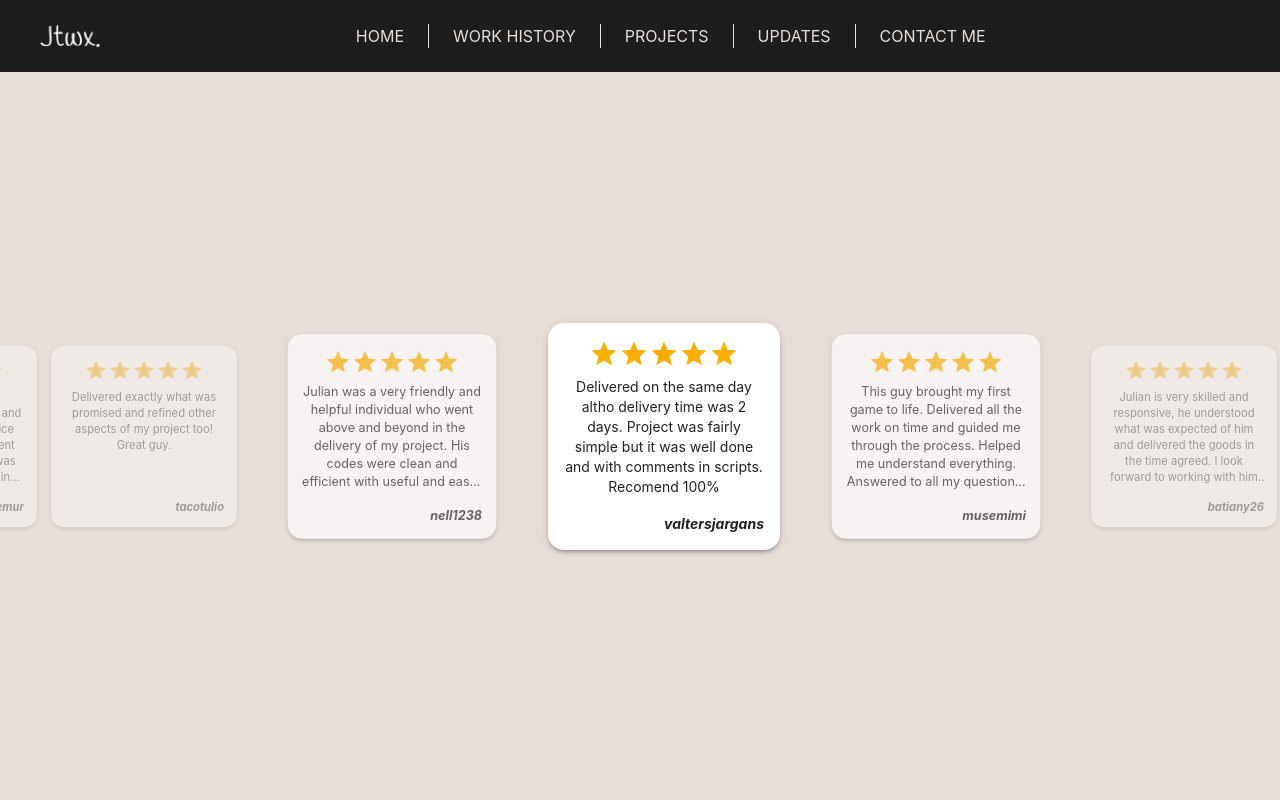
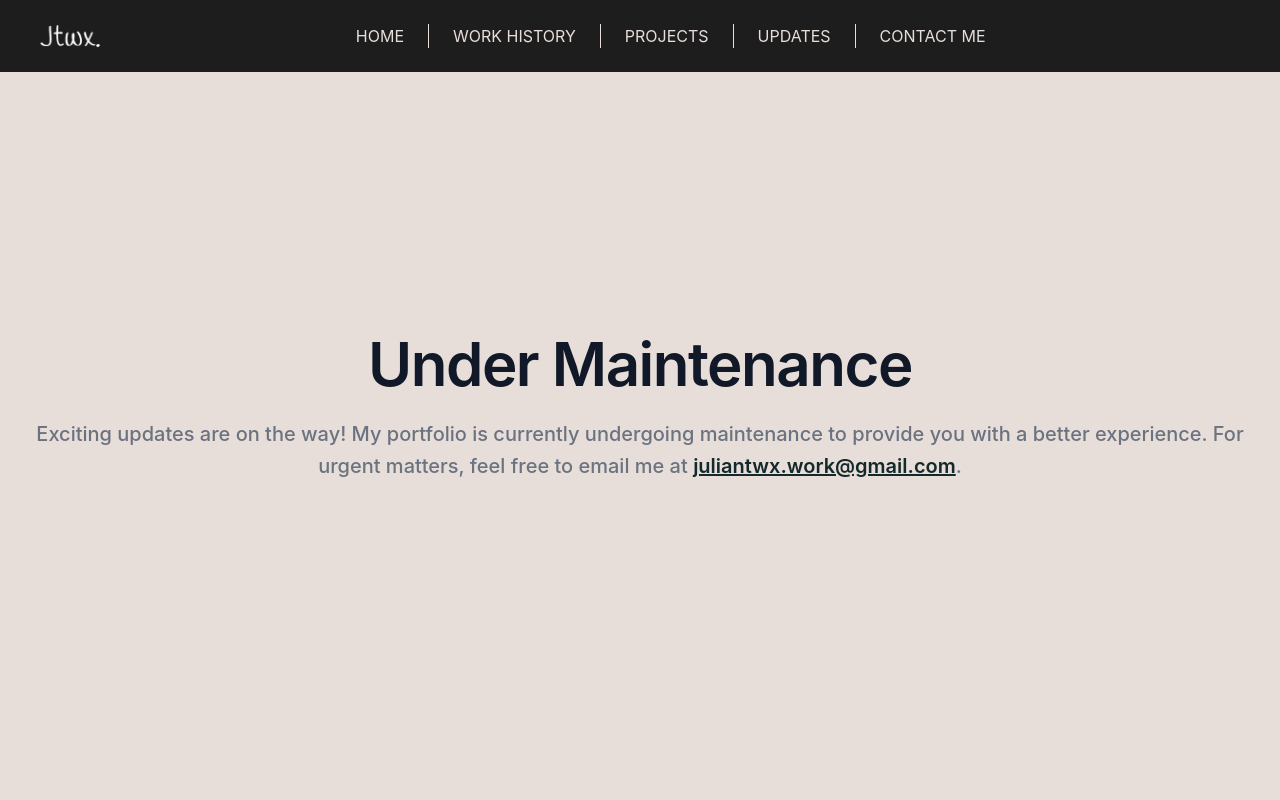
Before and after one commit to juliantwx/Devsite, a React (Create React App) app in the folder frontend/: page / in a window 1280 px wide. Before the commit this address led to /home. Shown: the top 800 px of the page. Built offline with nearby package versions, Linux system fonts and the light colour scheme; a web font is replaced by a local one.

Commit message:
Set website to maintenance

```diff
--- a/frontend/src/App.js
+++ b/frontend/src/App.js
@@ -14,7 +14,7 @@ import NotFound from "./pages/NotFound";
 import Maintenance from "./pages/Maintenance";
 
 function App() {
-  const isMaintenance = false; // TODO: Fetch this variable through subscription to the backend server instead
+  const isMaintenance = true; // TODO: Fetch this variable through subscription to the backend server instead
 
   return (
     <Router>
```
